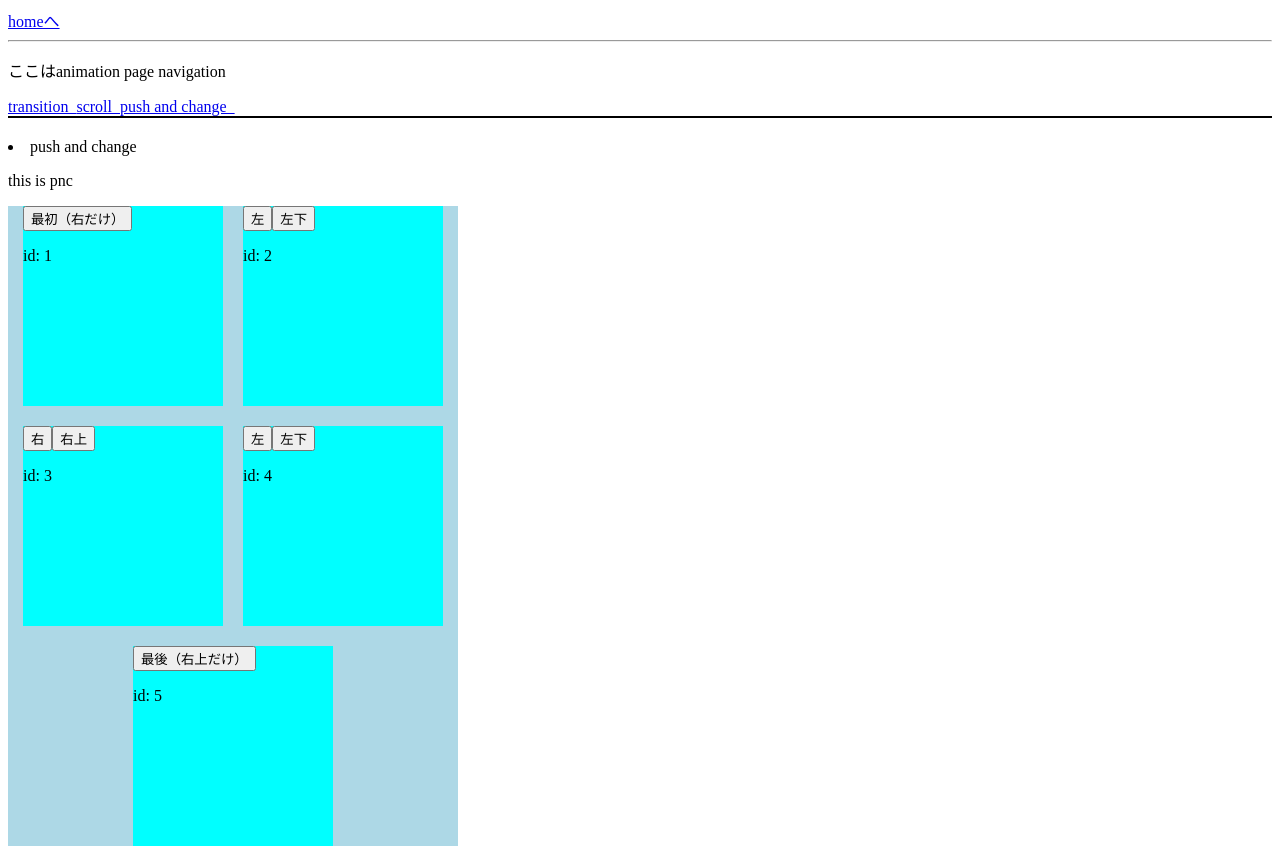
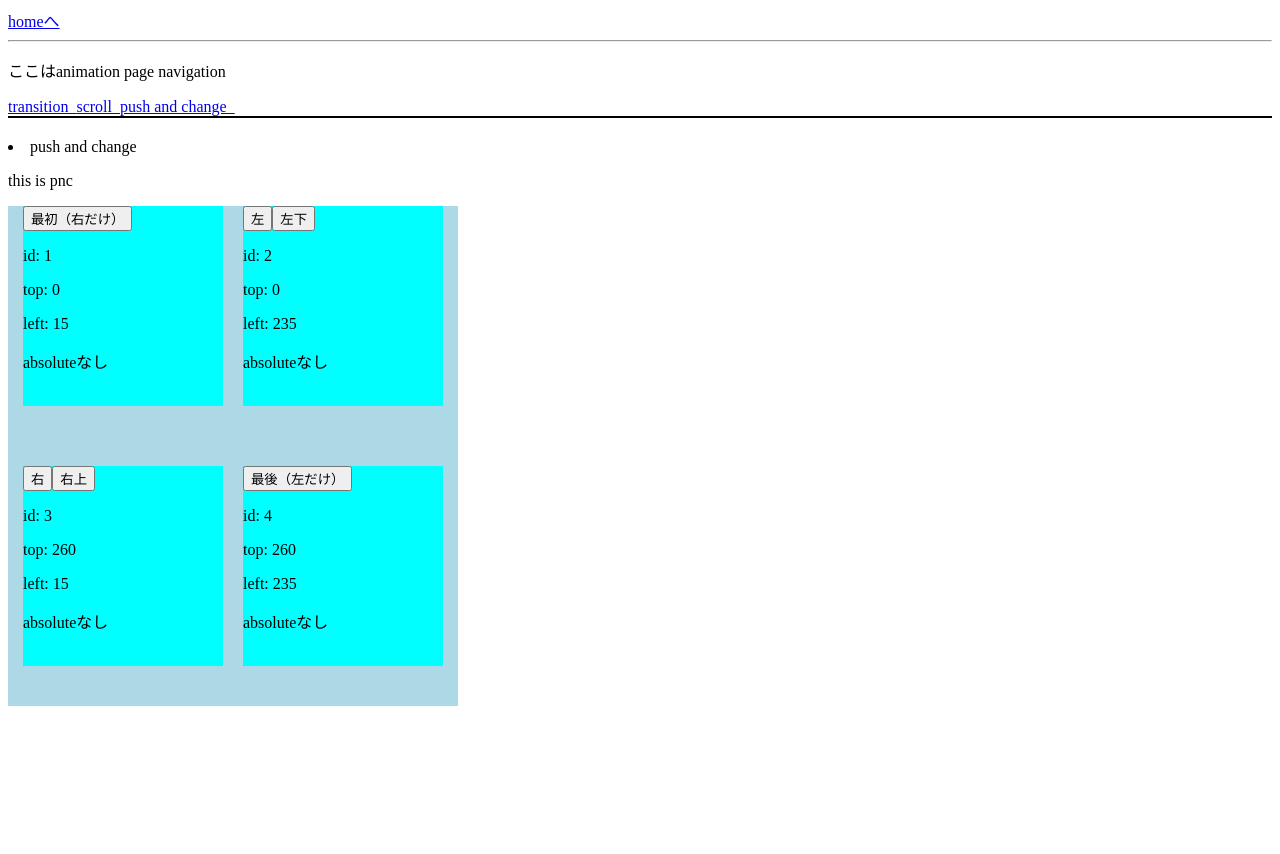
Before and after one commit to zvvlj0219/nextjs13-creative, a Next.js app: page /animate in a window 1280 px wide. After the commit the page ends 800 px from the top, so only its background shows below. Built offline with nearby package versions, Linux system fonts and the light colour scheme.

Commit message:
並び替え中はabsolute

```diff
--- a/app/animate/_components/pnc.module.css
+++ b/app/animate/_components/pnc.module.css
@@ -11,4 +11,8 @@
     gap: 20px;
     background-color: lightblue;
     justify-content: center;
+
+    position: relative;
+    /* 並び替え中の高さが0にならないようにする */
+    min-height: 500px;
 }
--- a/app/animate/_components/pnc.tsx
+++ b/app/animate/_components/pnc.tsx
@@ -7,6 +7,7 @@
 
 import styles from "./pnc.module.css"
 import { useState, useEffect, useCallback, useRef } from "react"
+import { styled } from "@mui/material";
 
 type Square = {
     id: number;
@@ -30,10 +31,10 @@ const dummyData: Square[] = [
         id: 4,
         orderIndex: 3
     },
-    {
-        id: 5,
-        orderIndex: 4
-    },
+    // {
+    //     id: 5,
+    //     orderIndex: 4
+    // },
 ]
 
 /**
@@ -331,6 +332,21 @@ const SquareElementWrapper: React.FC<SquareElementWrapperProps> = ({ squares })
 
 type Direction = "right" | "left" | "lower left" | "upper right"
 
+const SquareContainer = styled('div')<{
+    isActiveCustomOrder: boolean;
+    top: number;
+    left: number;
+}>`
+    ${({isActiveCustomOrder, top, left}) => isActiveCustomOrder && `
+        position: absolute;
+        top: ${top}px;
+        left: ${left}px;
+    `};
+
+    background-color: aqua;
+    width: 200px;
+    height: 200px;
+`
 
 // ここがNumberType
 type SquareElementProps = {
@@ -348,6 +364,13 @@ const SqureElement: React.FC<SquareElementProps> = ({
     updateCustomOrderState
 }) => {
     const squareRef = useRef<HTMLDivElement>(null);
+
+    // 各スクエアはwrapper内での座標を保持する
+    // イベントに関係ない要素は座標をしてしてabsoluteにする
+    const [position, setPosition] = useState<SquarePosition>({
+        top:0,
+        left:0
+    })
 
     // 親側のメインの処理を発火させる
     const emitSquareCustomOrder = (direction: Direction) => {
@@ -371,27 +394,41 @@ const SqureElement: React.FC<SquareElementProps> = ({
     } = customOrderState
 
     useEffect(() => {
+        if(!squareRef.current) return;
+
         if(isActiveCustomOrder){
             if(square.orderIndex === pairedSquareIndex){
-                if(!squareRef.current) return;
 
                 updateCustomOrderState({
                     isActiveCustomOrder,
                     pairedSquareIndex,
                     clickedSquareIndex,
                     clickedPosition,
+                    // wrapper内の座標に更新
                     pairedPosition: {
-                        top: squareRef.current.offsetTop,
+                        top:  squareRef.current.offsetTop,
                         left: squareRef.current.offsetLeft
                     }
                 })
             }
+
         }
+
+        // 各スクエアはwrapper内での座標を保持する
+        // イベントに関係ない要素は座標をしてしてabsoluteにする
+        setPosition({
+            top:  squareRef.current.offsetTop,
+            left: squareRef.current.offsetLeft
+        })
+
+        console.log('called')
     }, [clickedPosition, clickedSquareIndex, isActiveCustomOrder, pairedSquareIndex, square.orderIndex, updateCustomOrderState])
 
     return (
-        <div
-            className={styles.square}
+        <SquareContainer
+            isActiveCustomOrder={isActiveCustomOrder}
+            top={position.top}
+            left={position.left}
             ref={squareRef}
         >
             <div
@@ -423,12 +460,15 @@ const SqureElement: React.FC<SquareElementProps> = ({
                             <button onClick={() => emitSquareCustomOrder("lower left")}>左下</button>
                         </>
                 : null}
+            </div>
+            <div>
+                <p>id: {square.id} </p>
+                <p>top: {position?.top}</p>
+                <p>left: {position?.left}</p>
+                <p>{isActiveCustomOrder ? "absoluteあり" : "absoluteなし"}</p>
+            </div>
 
-                <div>
-                    <p>id: {square.id} </p>
-                </div>
-            </div>
-        </div>
+        </SquareContainer>
     )
 }
 
--- a/app/animate/page.tsx
+++ b/app/animate/page.tsx
@@ -11,7 +11,7 @@ export default function AnimatePage(){
                 style={{
                     position: "sticky",
                     top: 0,
-                    zIndex: 1,
+                    zIndex: 100,
                     backgroundColor: "#fff",
                     borderBottom: "2px solid black",
                     marginBottom: "20px"
```
